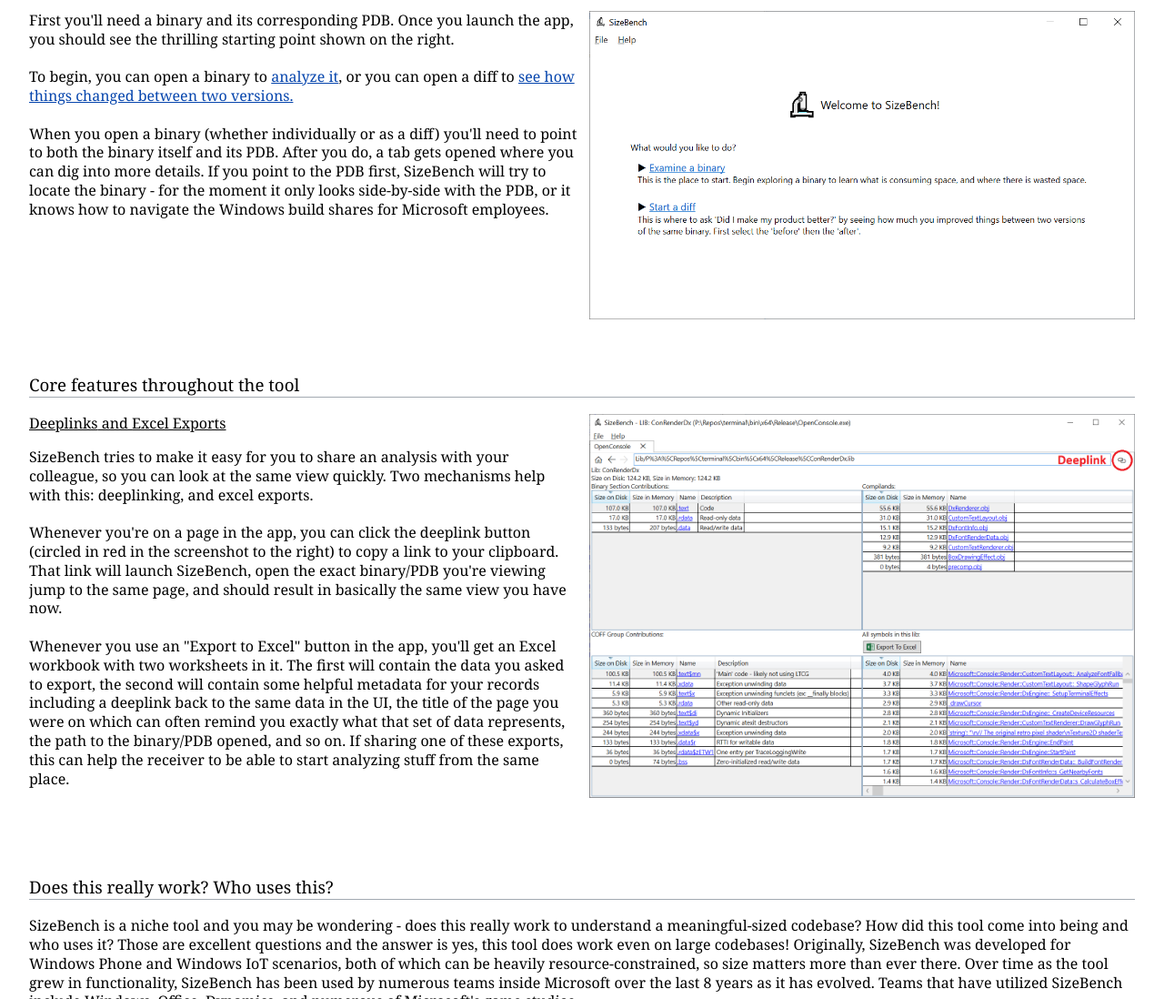
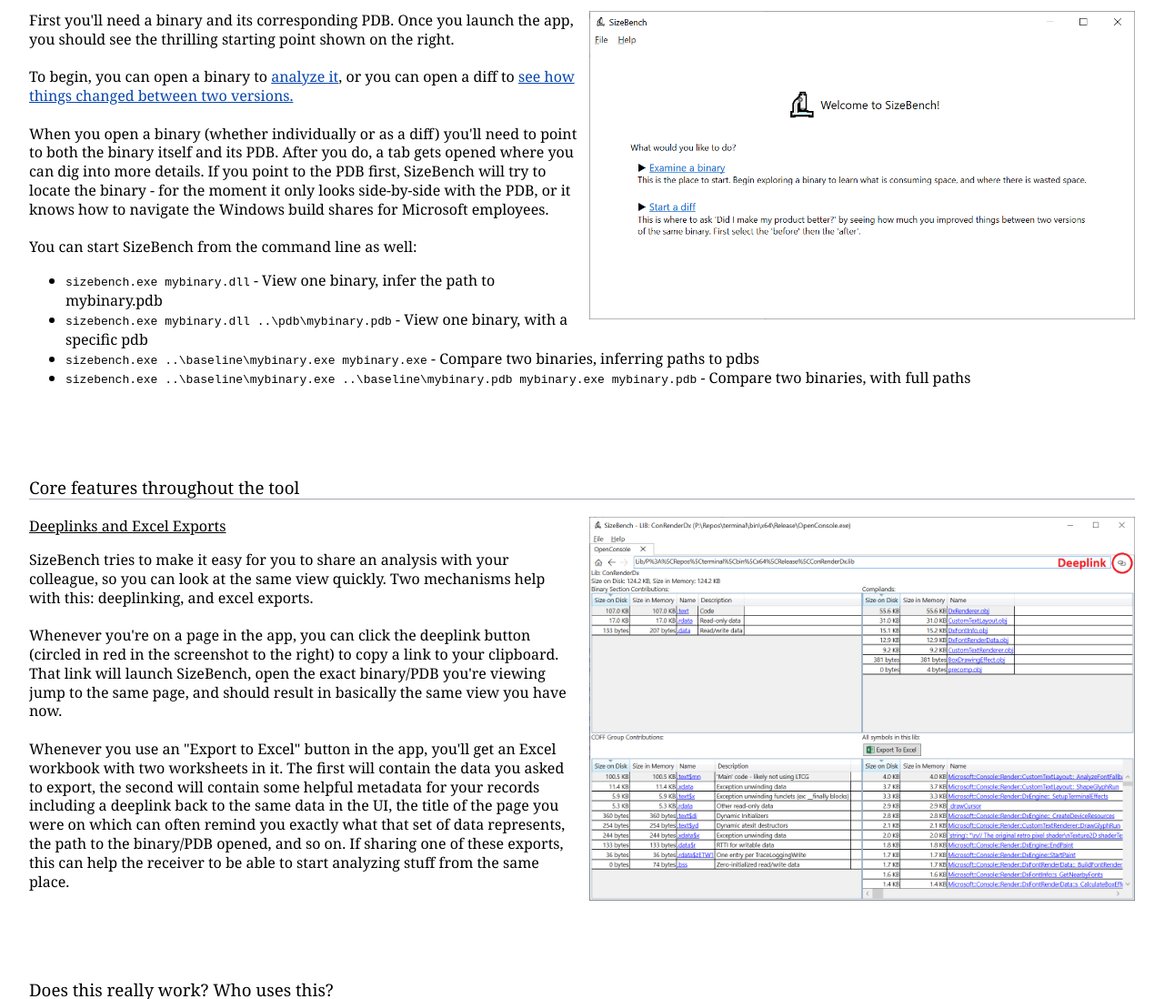
Before and after one commit to microsoft/SizeBench, a plain HTML site: page EndUserDocs/index.html in a window 1280 px wide. Shown: the part 982-2080 px from the top of the page at 91% size. Drawn offline with Linux system fonts and the light colour scheme.

Commit message:
Update HTML docs

```diff
--- a/EndUserDocs/index.html
+++ b/EndUserDocs/index.html
@@ -69,7 +69,15 @@
             <br />
             When you open a binary (whether individually or as a diff) you'll need to point to both the binary itself and its PDB. After you do, a tab gets opened where
             you can dig into more details. If you point to the PDB first, SizeBench will try to locate the binary - for the moment it only looks side-by-side with the
-            PDB, or it knows how to navigate the Windows build shares for Microsoft employees.
+            PDB, or it knows how to navigate the Windows build shares for Microsoft employees.<br />
+            <br />
+            You can start SizeBench from the command line as well:<br />
+            <ul>
+                <li><tt>sizebench.exe mybinary.dll</tt> - View one binary, infer the path to mybinary.pdb</li>
+                <li><tt>sizebench.exe mybinary.dll ..\pdb\mybinary.pdb</tt> - View one binary, with a specific pdb</li>
+                <li><tt>sizebench.exe ..\baseline\mybinary.exe mybinary.exe</tt> - Compare two binaries, inferring paths to pdbs</li>
+                <li><tt>sizebench.exe ..\baseline\mybinary.exe ..\baseline\mybinary.pdb mybinary.exe mybinary.pdb</tt> - Compare two binaries, with full paths</li>
+            </ul>
         </p>
 
         <br style="clear:right" />
```
